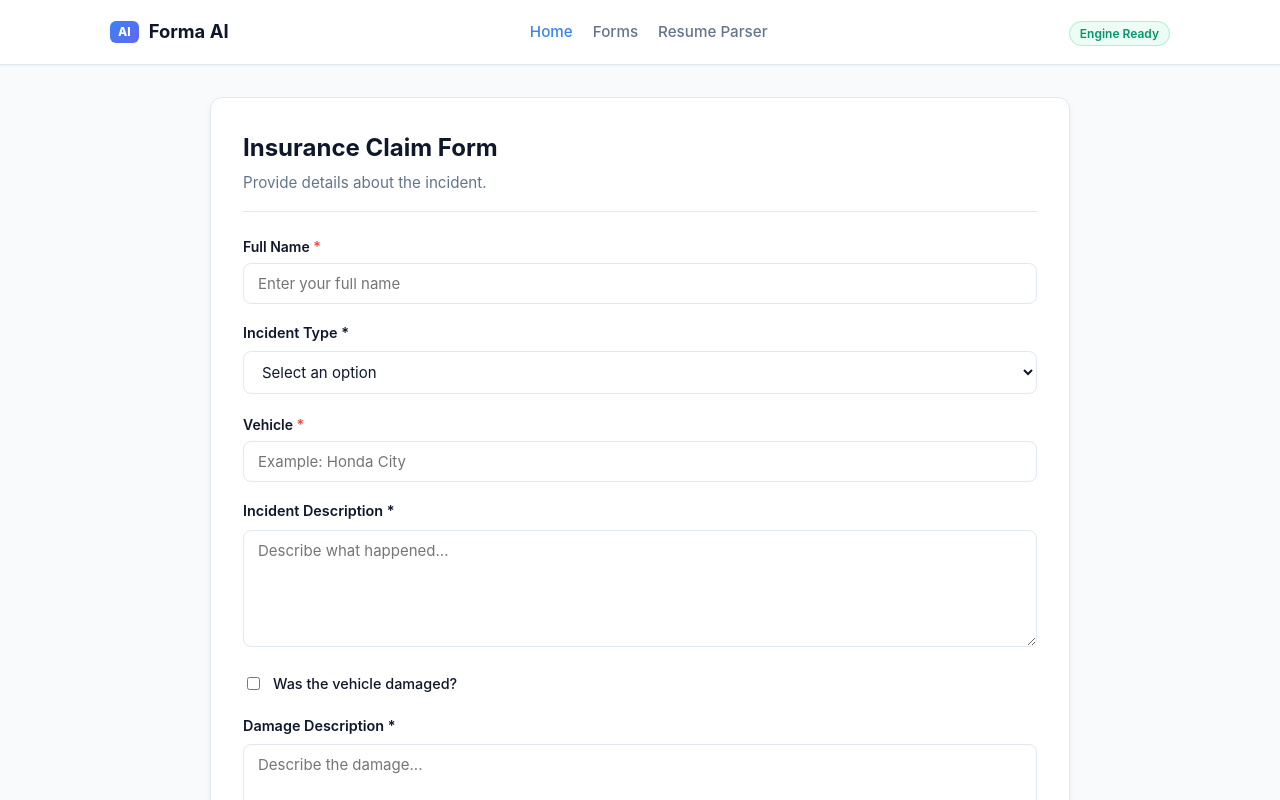
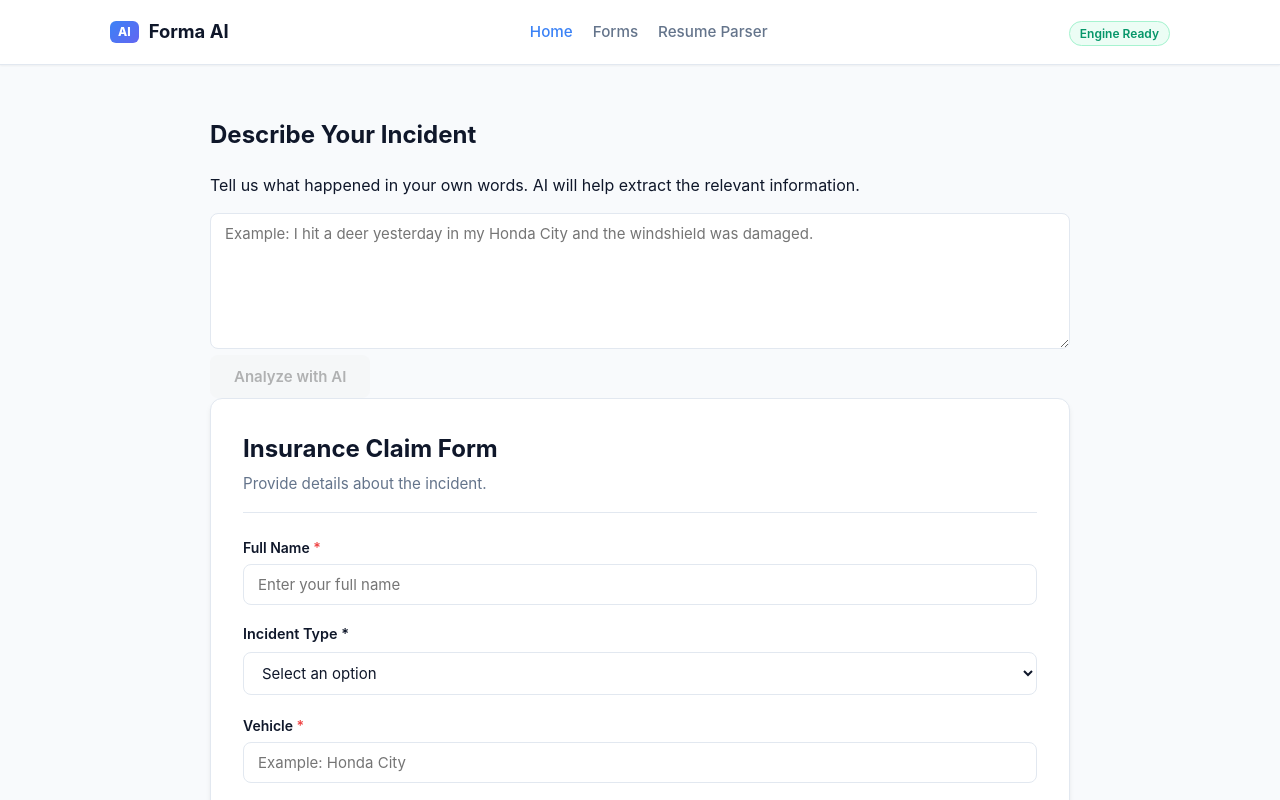
Before and after one commit to chandrusm171-ux/Forma-AI, a React app in the folder frontend/: page / in a window 1280 px wide. Shown: the top 800 px of the page. Built offline with nearby package versions, Linux system fonts and the light colour scheme; the HTML template or start-up script is replaced by a standard one.

Commit message:
feat: improve frontend form validation and AI prefill

```diff
--- a/frontend/src/components/forms/DynamicForm.jsx
+++ b/frontend/src/components/forms/DynamicForm.jsx
@@ -1,14 +1,27 @@
 import { useEffect } from "react";
 import { useForm, useWatch } from "react-hook-form";
 import FieldRenderer from "./FieldRenderer";
+import ConditionalField from "./ConditionalField";
 import Button from "../ui/Button";
 
 function DynamicForm({ schema, initialValues = {} }) {
   const {
     register,
     handleSubmit,
-    formState: { errors, isSubmitting }
-  } = useForm();
+    control,
+    reset,
+    formState: { errors, isSubmitting },
+  } = useForm({
+    shouldUnregister: true,
+  });
+
+  const values = useWatch({ control });
+
+  useEffect(() => {
+    if (Object.keys(initialValues).length > 0) {
+      reset(initialValues);
+    }
+  }, [initialValues, reset]);
 
   const onSubmit = (data) => {
     console.log("Form submitted:", data);
@@ -23,7 +36,8 @@ function DynamicForm({ schema, initialValues = {} }) {
       </div>
 
       {schema.fields.map((field) => (
-        <div key={field.name}>
+        <ConditionalField key={field.name} field={field} values={values}>
+          <div>
             <FieldRenderer
               field={field}
               register={register}
@@ -31,11 +45,10 @@ function DynamicForm({ schema, initialValues = {} }) {
             />
 
             {field.type !== "text" && errors[field.name] && (
-            <p className="error-message">
-              {errors[field.name].message}
-            </p>
+              <p className="error-message">{errors[field.name].message}</p>
             )}
           </div>
+        </ConditionalField>
       ))}
 
       <div style={{ marginTop: "24px" }}>
--- a/frontend/src/components/forms/TextField.jsx
+++ b/frontend/src/components/forms/TextField.jsx
@@ -1,6 +1,37 @@
 import Input from "../ui/Input";
 
 function TextField({ field, register, error }) {
+  const validation = field.validation || {};
+
+  const rules = {
+    required: field.required
+      ? `${field.label} is required`
+      : false,
+  };
+
+  if (validation.minLength) {
+    rules.minLength = {
+      value: validation.minLength,
+      message: `${field.label} must be at least ${validation.minLength} characters`,
+    };
+  }
+
+  if (validation.maxLength) {
+    rules.maxLength = {
+      value: validation.maxLength,
+      message: `${field.label} must not exceed ${validation.maxLength} characters`,
+    };
+  }
+
+  if (validation.pattern) {
+    rules.pattern = {
+      value: new RegExp(validation.pattern),
+      message:
+        validation.patternMessage ||
+        `${field.label} has an invalid format`,
+    };
+  }
+
   return (
     <Input
       id={field.name}
@@ -9,11 +40,7 @@ function TextField({ field, register, error }) {
       placeholder={field.placeholder || ""}
       required={field.required}
       error={error}
-      {...register(field.name, {
-        required: field.required
-          ? `${field.label} is required`
-          : false
-      })}
+      {...register(field.name, rules)}
     />
   );
 }
--- a/frontend/src/pages/FormPage.jsx
+++ b/frontend/src/pages/FormPage.jsx
@@ -1,5 +1,6 @@
 import { useState } from "react";
 import DynamicForm from "../components/forms/DynamicForm";
+import MagicInput from "../components/ai/MagicInput";
 import PageLayout from "../components/layout/PageLayout";
 import { insuranceClaimSchema } from "../schemas/formSchema";
 import { extractFormData } from "../services/aiService";
@@ -19,7 +20,12 @@ function FormPage() {
 
   return (
     <PageLayout>
-      <DynamicForm schema={insuranceClaimSchema} />
+      <MagicInput onAnalyze={handleAnalyze} />
+
+      <DynamicForm
+        schema={insuranceClaimSchema}
+        initialValues={prefillData}
+      />
     </PageLayout>
   );
 }
```
Lines whose indentation alone changed are shown as unchanged.
